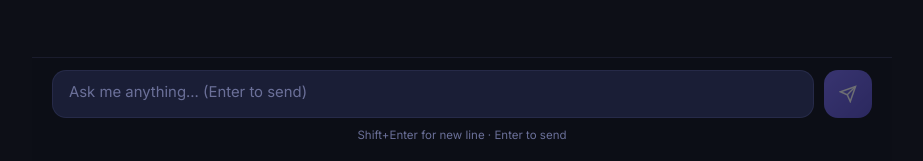
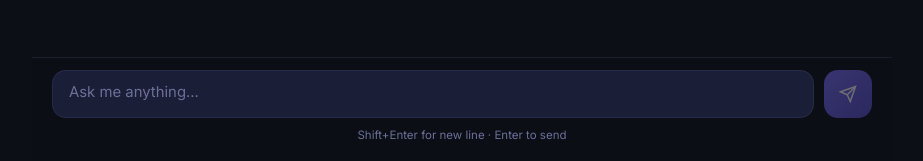
Before and after one commit to aothymoon59/moon75-ai-frontend, a React (Vite) app: page / in a window 1280 px wide. Shown: the part 636-797 px from the top of the page, without its empty margins (178-1101 px from the left). Built offline with nearby package versions, Linux system fonts and the light colour scheme.

Commit message:
:recycle: modify input placeholder

```diff
--- a/src/App.jsx
+++ b/src/App.jsx
@@ -220,7 +220,7 @@ export default function App() {
           <textarea
             className="input-box"
             rows={1}
-            placeholder="Ask me anything... (Enter to send)"
+            placeholder="Ask me anything..."
             value={input}
             onChange={(e) => setInput(e.target.value)}
             onKeyDown={handleKeyDown}
```
